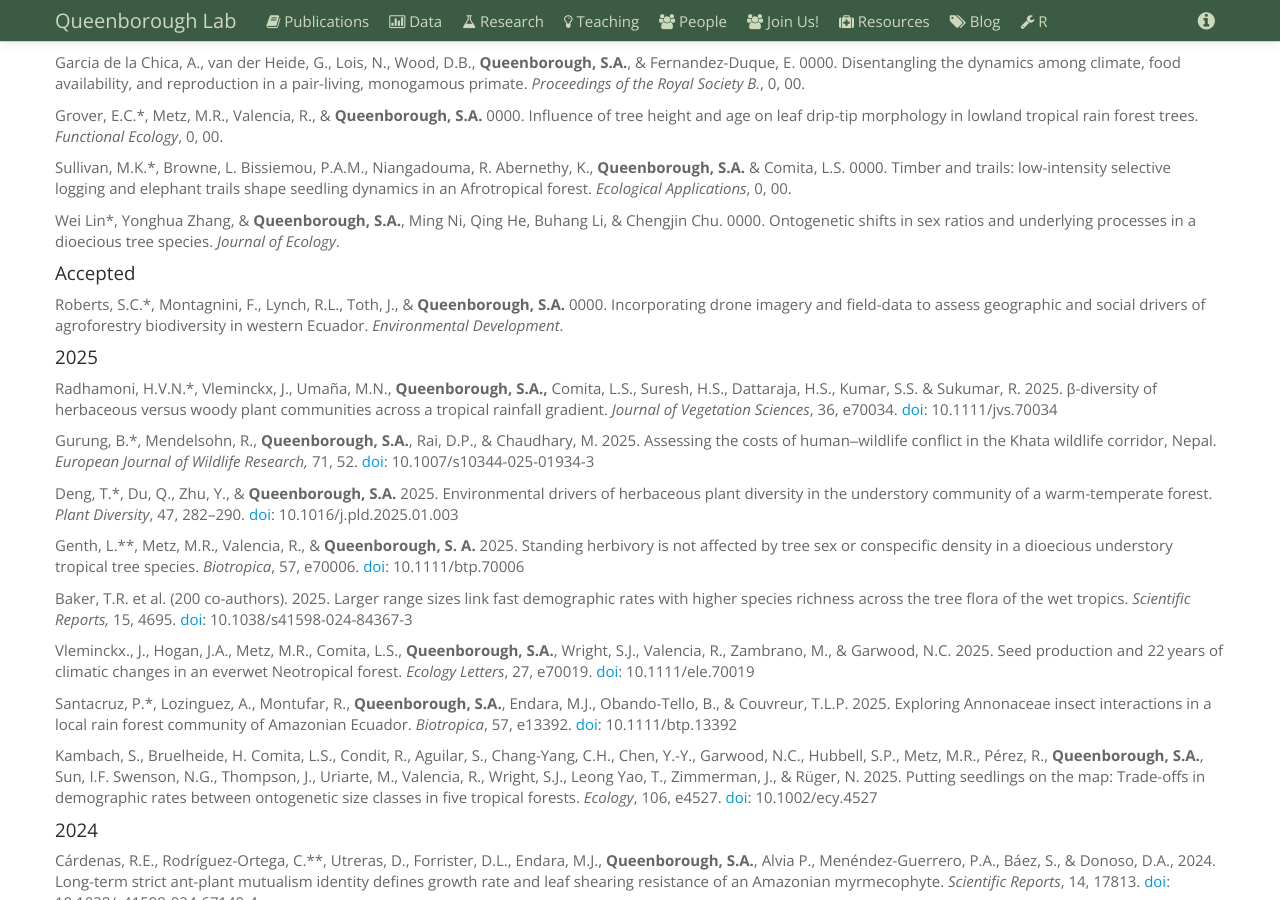
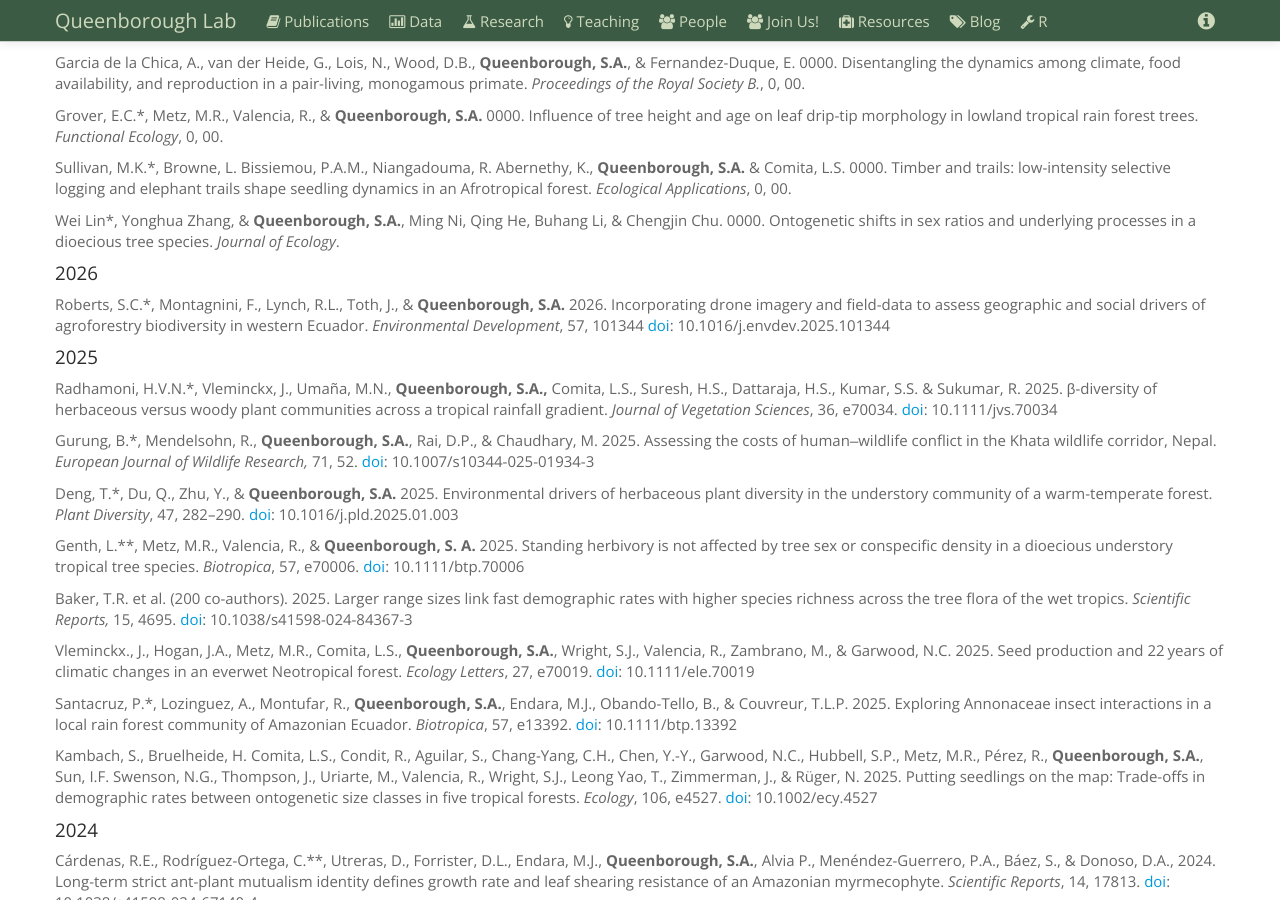
Before and after one commit to saq/saq.github.io, a Jekyll site: the page built from publications.md, in a window 1280 px wide and 900 px high, scrolled down 577 px. Built offline with Jekyll 4.4.1, drawn with Linux system fonts in a browser that asks for light colours.

Commit message:
Update publications.md

```diff
--- a/publications.md
+++ b/publications.md
@@ -59,8 +59,10 @@ Sullivan, M.K.\*, Browne, L. Bissiemou, P.A.M., Niangadouma, R. Abernethy, K., *
 Wei Lin\*, Yonghua Zhang, & **Queenborough, S.A.**, Ming Ni, Qing He, Buhang Li, & Chengjin Chu. 0000. Ontogenetic shifts in sex ratios and underlying processes in a dioecious tree species. *Journal of Ecology*.
 
 
-#### Accepted
-Roberts, S.C.\*, Montagnini, F., Lynch, R.L., Toth, J., & **Queenborough, S.A.** 0000. Incorporating drone imagery and field-data to assess geographic and social drivers of agroforestry biodiversity in western Ecuador. *Environmental Development*.
+<!--- #### Accepted --->
+
+#### 2026
+Roberts, S.C.\*, Montagnini, F., Lynch, R.L., Toth, J., & **Queenborough, S.A.** 2026. Incorporating drone imagery and field-data to assess geographic and social drivers of agroforestry biodiversity in western Ecuador. *Environmental Development*, 57, 101344 [doi](https://doi.org/10.1016/j.envdev.2025.101344): 10.1016/j.envdev.2025.101344
 
 
 #### 2025
```
